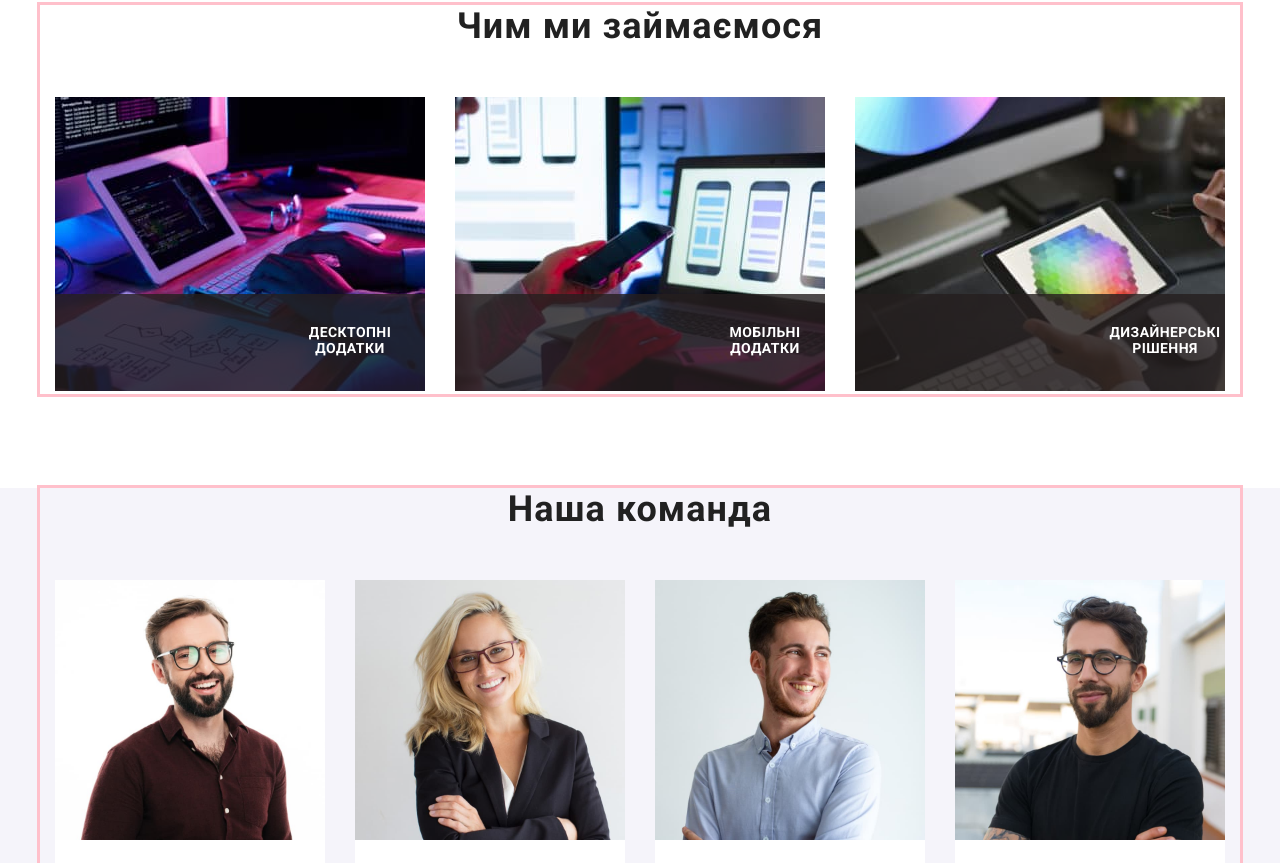
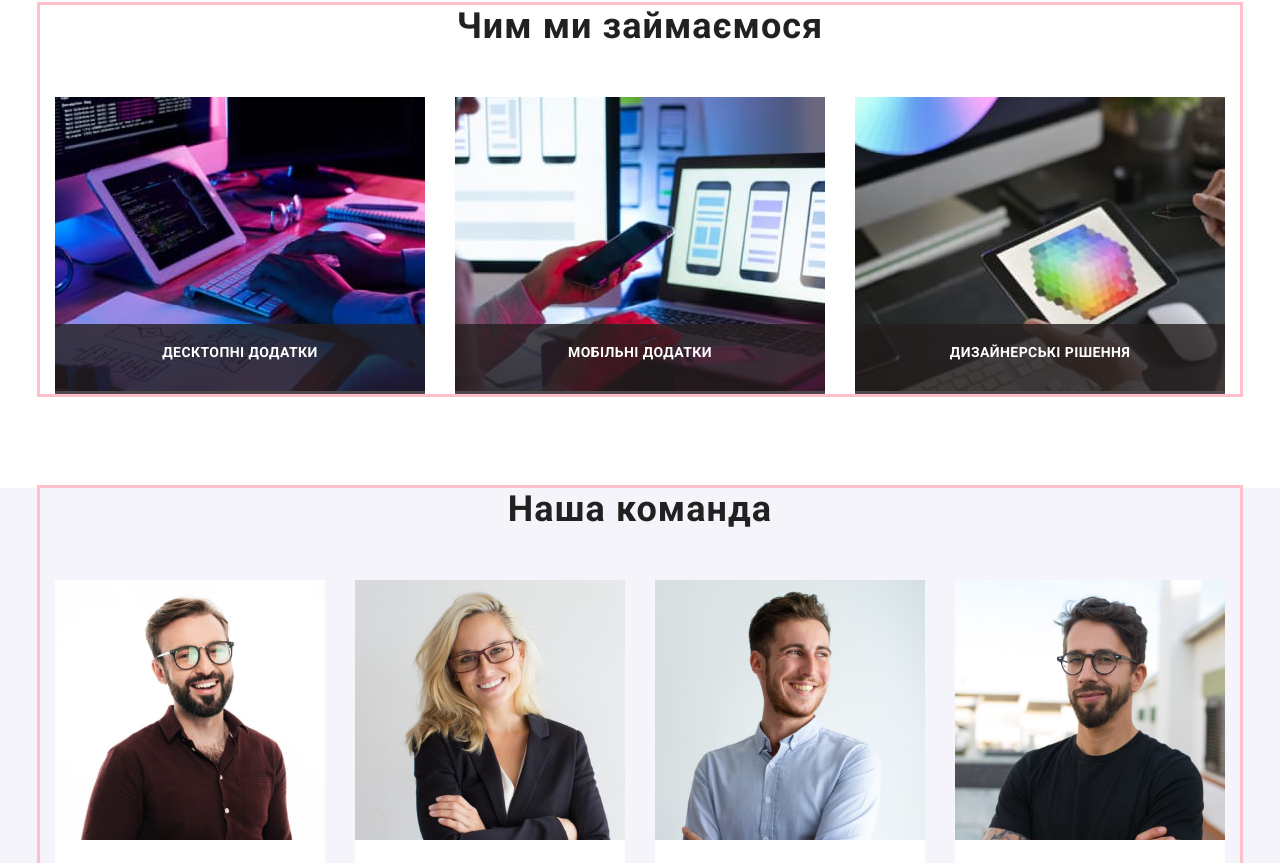
Before and after one commit to Arsenij-Krivolapov/06.hm, a plain HTML site: page index.html in a window 1280 px wide. Shown: the part 1202-2065 px from the top of the page. Drawn offline with nearby package versions, Linux system fonts and the light colour scheme.

Commit message:
updating

```diff
--- a/index.html
+++ b/index.html
@@ -23,11 +23,11 @@
       <div class="container">
         <a href="./" class="header-logo">Web<span class="logo-color">Studio</span></a>
         <ul class="header-list">
-          <li class="header-studio"><a href="./index.html">Студія</a></li>
+          <li class="header-item"><a class="header-link" href="./index.html">Студія</a></li>
           <li class="header-item">
-            <a href="./portfolio.html">Портфолио</a>
+            <a class="header-link" href="./portfolio.html">Портфолио</a>
           </li>
-          <li class="header-item"><a href="/">Контакти</a></li>
+          <li class="header-item"><a class="header-link" href="/">Контакти</a></li>
         </ul>
         <ul class="contacts-list-header">
           <li class="contact-item">
@@ -150,15 +150,15 @@
           <ul class="working-list">
             <li class="working-item">
               <img src="./img/whatwedocoding.jpg" alt="Write a code" />
-              <p class="Transparency">Десктопні додатки</p>
+              <p class="working-text">Десктопні додатки</p>
             </li>
             <li class="working-item">
               <img src="./img/whatwedotelephone.jpg" alt="Make comfort" />
-              <p class="Transparency2">Мобільні додатки</p>
+              <p class="working-text">Мобільні додатки</p>
             </li>
             <li class="working-item">
               <img src="./img/whatwedocolor.jpg" alt="Tale a color" />
-              <p class="Transparency3">Дизайнерські рішення</p>
+              <p class="working-text">Дизайнерські рішення</p>
             </li>
           </ul>
         </div>
--- a/styles/index.css
+++ b/styles/index.css
@@ -845,68 +845,27 @@ color: #2196F3;
     color: #757575;
 }
 
-.Transparency{
+
+
+.working-text{
     position: absolute;
     background-color: rgba(37, 31, 31, 0.8);
-    justify-content: center;
-    margin-top: -100px;
-    margin-left: auto;
-    margin-right: auto;
-    padding-top: 30px;
-    padding-bottom: 35px;
-    padding-left: 220px;
-
-    justify-content: center;
-
-
-font-family: 'Roboto';
-font-style: normal;
-font-weight: 700;
-font-size: 14px;
-line-height: 16px;
-text-align: center;
-letter-spacing: 0.03em;
-text-transform: uppercase;
-color: #FFFFFF;
-}
-
-.Transparency2{
-    position: absolute;
-    background-color: rgba(37, 31, 31, 0.8);
-    justify-content: center;
+    /* justify-content: center;
     margin-top: -100px;
     margin-left: auto;
     margin-right: auto;
     padding-top: 30px;
     padding-bottom: 35px;
     padding-left: 250px;
+    text-align: center;
+    align-items: center;
+    justify-content: center; */
+    width: 370px;
+    padding-top: 20px;
+    height: 70px;
+    bottom: 0;
+    right: 0;
 
-    justify-content: center;
-
-
-font-family: 'Roboto';
-font-style: normal;
-font-weight: 700;
-font-size: 14px;
-line-height: 16px;
-text-align: center;
-letter-spacing: 0.03em;
-text-transform: uppercase;
-color: #FFFFFF;
-}
-
-.Transparency3{
-    position: absolute;
-    background-color: rgba(37, 31, 31, 0.8);
-    justify-content: center;
-    margin-top: -100px;
-    margin-left: auto;
-    margin-right: auto;
-    padding-top: 30px;
-    padding-bottom: 35px;
-    padding-left: 250px;
-
-    justify-content: center;
 
 
 font-family: 'Roboto';
@@ -923,3 +882,7 @@ color: #FFFFFF;
 .working-item{
     position: relative;
 }
+
+.header-link{
+
+}
```
